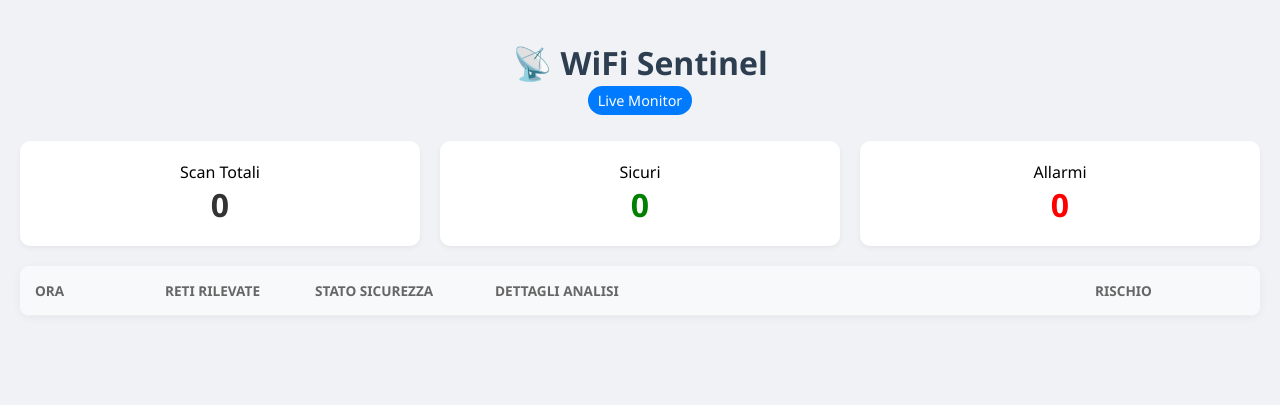
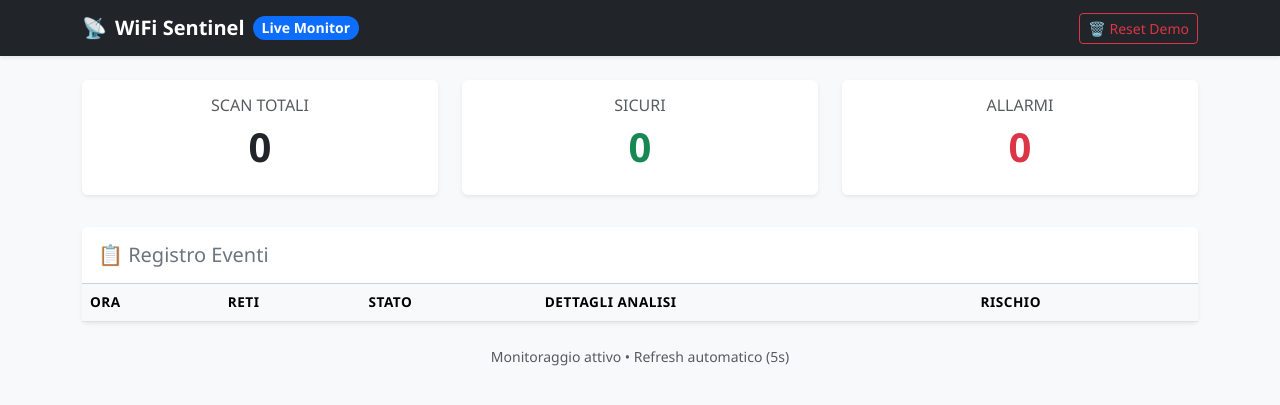
Before and after one commit to n-durso/wifi-sentinel, a Flask app: page / in a window 1280 px wide. Shown: the top 405 px of the page. Run offline with Flask 3, Linux system fonts and the light colour scheme; data that the repository does not hold is empty; some libraries are stand-ins or nearby versions.

Commit message:
migrato su bootsrap

```diff
--- a/sentinel-web/static/style.css
+++ b/sentinel-web/static/style.css
@@ -1,121 +1,16 @@
+/* Custom Font (opzionale, Bootstrap usa già font di sistema ottimi) */
 body {
-    font-family: 'Segoe UI', Tahoma, Geneva, Verdana, sans-serif;
-    background-color: #f0f2f5;
-    margin: 0;
-    padding: 20px;
-}
-.container {
-    max_width: 1200px;
-    margin: 0 auto;
+    font-family: 'Segoe UI', system-ui, -apple-system, sans-serif;
 }
 
-/* Intestazione */
-header {
-    text-align: center;
-    margin-bottom: 30px;
-}
-h1 {
-    color: #2c3e50;
-    margin-bottom: 5px;
-}
-.badge {
-    background: #007bff;
-    color: white;
-    padding: 5px 10px;
-    border-radius: 15px;
-    font-size: 0.9em;
+/* Piccoli ritocchi non coperti da Bootstrap */
+.table th {
+    font-size: 0.85rem;
+    letter-spacing: 0.5px;
+    text-transform: uppercase;
 }
 
-/* Card Statistiche */
-.stats-row {
-    display: flex;
-    justify-content: space-between;
-    gap: 20px;
-    margin-bottom: 20px;
+/* Animazione sulla barra di rischio per renderla fluida */
+.progress-bar {
+    transition: width 0.6s ease;
 }
-.card {
-    background: white;
-    flex: 1;
-    padding: 20px;
-    border-radius: 10px;
-    text-align: center;
-    box-shadow: 0 2px 5px rgba(0,0,0,0.05);
-}
-.big-number {
-    font-size: 2em;
-    font-weight: bold;
-    color: #333;
-}
-
-/* Tabella */
-table {
-    width: 100%;
-    border-collapse: collapse;
-    background: white;
-    border-radius: 10px;
-    overflow: hidden;
-    box-shadow: 0 2px 10px rgba(0,0,0,0.05);
-}
-th, td {
-    padding: 15px;
-    text-align: left;
-    border-bottom: 1px solid #eee;
-}
-th {
-    background-color: #f8f9fa;
-    color: #666;
-    font-weight: 600;
-    text-transform: uppercase;
-    font-size: 0.85em;
-}
-
-/* Colori per lo stato */
-.status-badge {
-    padding: 5px 10px;
-    border-radius: 5px;
-    font-weight: bold;
-    font-size: 0.9em;
-    display: inline-block;
-}
-.status-SAFE {
-    color: #155724;
-    background-color: #d4edda;
-}
-.status-SUSPICIOUS {
-    color: #856404;
-    background-color: #fff3cd;
-}
-.status-EVIL_TWIN, .status-ALERT {
-    color: #721c24;
-    background-color: #f8d7da;
-}
-
-/* Evidenzia riga allarme */
-.row-alert {
-    background-color: #fff5f5;
-    border-left: 4px solid #dc3545;
-}
-
-/* Stile per i dettagli */
-.details-text {
-    color: #555;
-    font-size: 0.95em;
-}
-.alert-text {
-    color: #d63384;
-    font-weight: bold;
-}
-
-/* Barra Rischio */
-.risk-bar-bg {
-    background:#eee;
-    width:100px;
-    height:6px;
-    border-radius:3px;
-    margin-top: 5px;
-}
-.risk-bar-fill {
-    height:100%;
-    border-radius:3px;
-    transition: width 0.3s;
-}
--- a/sentinel-web/templates/index.html
+++ b/sentinel-web/templates/index.html
@@ -2,71 +2,130 @@
 <html lang="it">
 <head>
     <meta charset="UTF-8">
-    <meta http-equiv="refresh" content="5">
+    <meta name="viewport" content="width=device-width, initial-scale=1">
+    <meta http-equiv="refresh" content="20">
     <title>WiFi Sentinel Dashboard</title>
+
+    <link href="https://cdn.jsdelivr.net/npm/bootstrap@5.3.0/dist/css/bootstrap.min.css" rel="stylesheet">
     <link rel="stylesheet" href="{{ url_for('static', filename='style.css') }}">
 </head>
-<body>
+<body class="bg-light">
+
+    <nav class="navbar navbar-dark bg-dark mb-4 shadow-sm">
         <div class="container">
-        <header>
-            <h1>📡 WiFi Sentinel</h1>
-            <span class="badge">Live Monitor</span>
-        </header>
+            <a class="navbar-brand d-flex align-items-center gap-2" href="#">
+                📡 <strong>WiFi Sentinel</strong>
+                <span class="badge bg-primary rounded-pill" style="font-size: 0.7em;">Live Monitor</span>
+            </a>
 
-        <div class="stats-row">
-            <div class="card">
-                <div>Scan Totali</div>
-                <div class="big-number">{{ stats.total }}</div>
+            <form action="{{ url_for('reset_db') }}" method="post" class="d-flex"
+                  onsubmit="return confirm('Sei sicuro? Questo cancellerà tutto lo storico.');">
+                <button type="submit" class="btn btn-outline-danger btn-sm">
+                    🗑️ Reset Demo
+                </button>
+            </form>
         </div>
-            <div class="card">
-                <div>Sicuri</div>
-                <div class="big-number" style="color: green;">{{ stats.safe }}</div>
+    </nav>
+
+    <div class="container">
+
+        <div class="row text-center mb-4">
+            <div class="col-md-4">
+                <div class="card shadow-sm border-0 mb-2">
+                    <div class="card-body">
+                        <h6 class="text-muted text-uppercase">Scan Totali</h6>
+                        <h2 class="display-6 fw-bold text-dark">{{ stats.total }}</h2>
                     </div>
-            <div class="card">
-                <div>Allarmi</div>
-                <div class="big-number" style="color: red;">{{ stats.alert }}</div>
+                </div>
+            </div>
+            <div class="col-md-4">
+                <div class="card shadow-sm border-0 mb-2">
+                    <div class="card-body">
+                        <h6 class="text-muted text-uppercase">Sicuri</h6>
+                        <h2 class="display-6 fw-bold text-success">{{ stats.safe }}</h2>
+                    </div>
+                </div>
+            </div>
+            <div class="col-md-4">
+                <div class="card shadow-sm border-0 mb-2">
+                    <div class="card-body">
+                        <h6 class="text-muted text-uppercase">Allarmi</h6>
+                        <h2 class="display-6 fw-bold text-danger">{{ stats.alert }}</h2>
+                    </div>
+                </div>
             </div>
         </div>
 
-        <table>
-            <thead>
+        <div class="card shadow-sm border-0">
+            <div class="card-header bg-white py-3">
+                <h5 class="mb-0 text-secondary">📋 Registro Eventi</h5>
+            </div>
+            <div class="table-responsive">
+                <table class="table table-hover align-middle mb-0">
+                    <thead class="table-light">
                         <tr>
-                    <th style="width: 100px;">Ora</th>
-                    <th style="width: 120px;">Reti Rilevate</th>
-                    <th style="width: 150px;">Stato Sicurezza</th>
+                            <th>Ora</th>
+                            <th>Reti</th>
+                            <th>Stato</th>
                             <th>Dettagli Analisi</th>
-                    <th style="width: 150px;">Rischio</th>
+                            <th>Rischio</th>
                         </tr>
                     </thead>
                     <tbody>
                         {% for snap in snapshots %}
-                <tr class="{% if snap.status != 'SAFE' %}row-alert{% endif %}">
-                    <td>{{ snap.time }}</td>
-                    <td>{{ snap.net_count }} reti</td>
+                        <tr class="{% if snap.status != 'SAFE' %}table-danger{% endif %}">
+
+                            <td class="fw-bold text-secondary">{{ snap.time }}</td>
+
                             <td>
-                        <span class="status-badge status-{{ snap.status }}">
-                            {{ snap.status }}
+                                <span class="badge bg-secondary text-light rounded-pill">
+                                    {{ snap.net_count }}
                                 </span>
                             </td>
-                    <td class="details-text">
-                        {% if snap.details %}
-                            <span class="alert-text">⚠️ {{ snap.details }}</span>
+
+                            <td>
+                                {% if snap.status == 'SAFE' %}
+                                    <span class="badge bg-success">SAFE</span>
+                                {% elif snap.status == 'SUSPICIOUS' %}
+                                    <span class="badge bg-warning text-dark">SUSPICIOUS</span>
                                 {% else %}
-                            <span style="color: #aaa;">- Nessuna anomalia -</span>
+                                    <span class="badge bg-danger">EVIL TWIN</span>
                                 {% endif %}
                             </td>
+
                             <td>
-                        <div class="risk-bar-bg">
-                            <div class="risk-bar-fill"
-                                 style="width: {{ snap.score * 50 }}px; background: {% if snap.score > 0.5 %}#dc3545{% else %}#28a745{% endif %}; max-width: 100%;">
+                                {% if snap.details %}
+                                    <div class="d-flex align-items-center text-danger fw-bold">
+                                        <span class="me-2">⚠️</span>
+                                        {{ snap.details }}
+                                    </div>
+                                {% else %}
+                                    <span class="text-muted small">- Nessuna anomalia -</span>
+                                {% endif %}
+                            </td>
+
+                            <td style="width: 150px;">
+                                <div class="progress" style="height: 6px;">
+                                    <div class="progress-bar {% if snap.score > 0.5 %}bg-danger{% else %}bg-success{% endif %}"
+                                         role="progressbar"
+                                         style="width: {{ snap.score * 100 }}%">
                                     </div>
                                 </div>
-                        <small style="color: #666;">{{ snap.score }}</small>
+                                <small class="text-muted" style="font-size: 0.75rem;">Score: {{ snap.score }}</small>
                             </td>
                         </tr>
                         {% endfor %}
                     </tbody>
                 </table>
             </div>
+        </div>
+
+        <p class="text-center text-muted mt-4 small">
+            Monitoraggio attivo • Refresh automatico (5s)
+        </p>
+
+    </div>
+
+    <script src="https://cdn.jsdelivr.net/npm/bootstrap@5.3.0/dist/js/bootstrap.bundle.min.js"></script>
 </body>
 </html>
```
Lines whose indentation alone changed are shown as unchanged.
